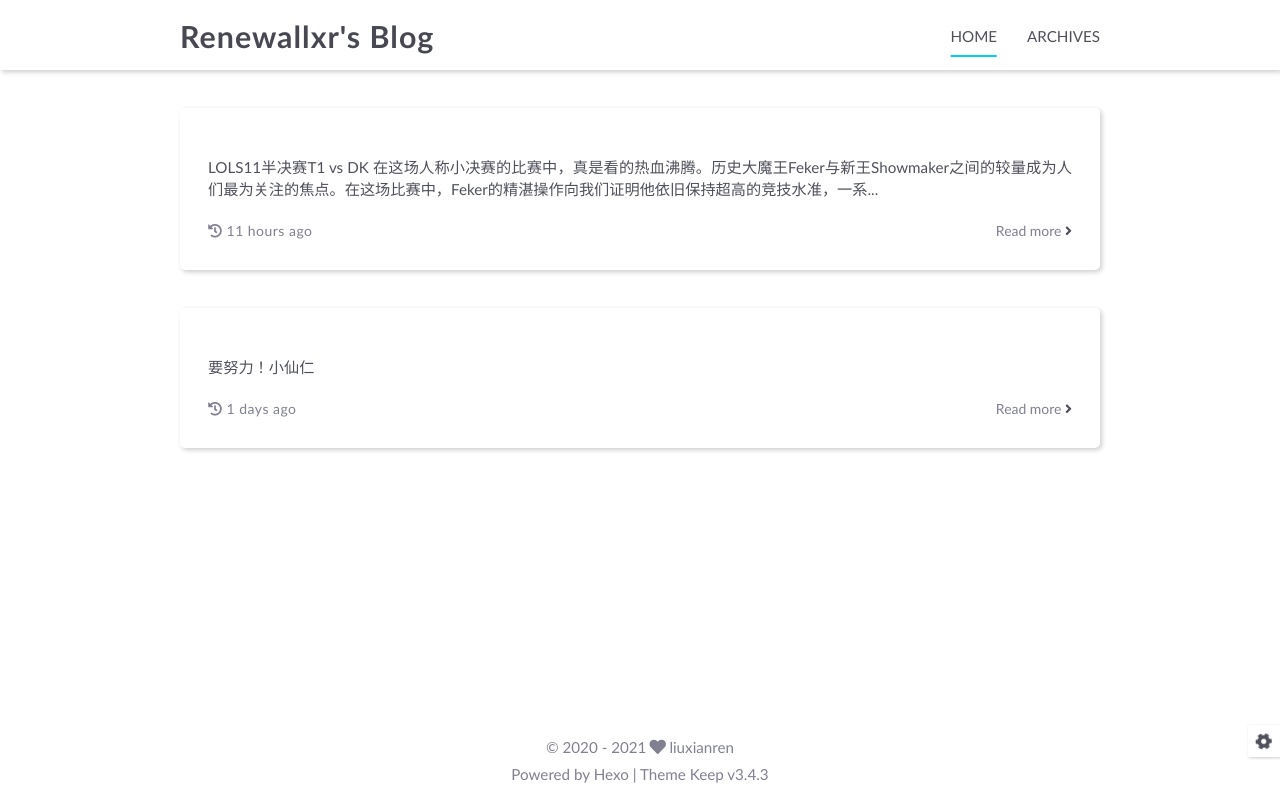
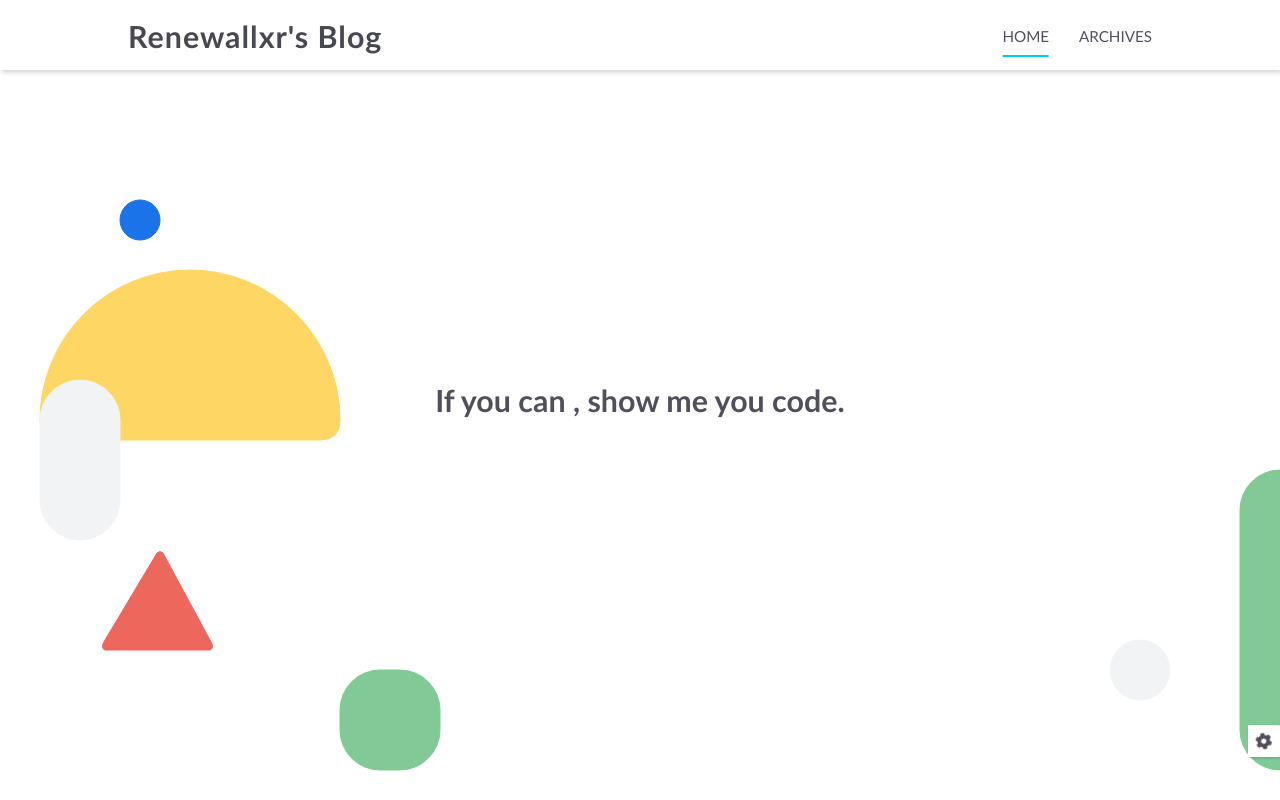
Before and after one commit to Lxrsvip/Lxrsvip.github.io, a plain HTML site: page index.html in a window 1280 px wide. Shown: the top 800 px of the page. Drawn offline with Linux system fonts and the light colour scheme.

Commit message:
Site updated: 2021-10-31 13:00:23

```diff
--- a/index.html
+++ b/index.html
@@ -21,7 +21,7 @@
     <script id="hexo-configurations">
     let KEEP = window.KEEP || {};
     KEEP.hexo_config = {"hostname":"example.com","root":"/","language":"en"};
-    KEEP.theme_config = {"toc":{"enable":false,"number":false,"expand_all":false,"init_open":false},"style":{"primary_color":"#00CCFF","avatar":"/images/avatar.svg","favicon":"/images/logo.svg","article_img_align":"left","left_side_width":"260px","content_max_width":"920px","hover":{"shadow":false,"scale":false},"first_screen":{"enable":"ture","background_img":"/images/bg.svg","description":"If you can , show me you code."},"scroll":{"progress_bar":{"enable":false},"percent":{"enable":false}}},"local_search":{"enable":false,"preload":false},"code_copy":{"enable":false,"style":"default"},"pjax":{"enable":false},"lazyload":{"enable":false},"version":"3.4.3"};
+    KEEP.theme_config = {"toc":{"enable":false,"number":false,"expand_all":false,"init_open":false},"style":{"primary_color":"#00CCFF","avatar":"/images/avatar.svg","favicon":"/images/logo.svg","article_img_align":"left","left_side_width":"260px","content_max_width":"920px","hover":{"shadow":false,"scale":false},"first_screen":{"enable":true,"background_img":"/images/bg.svg","description":"If you can , show me you code."},"scroll":{"progress_bar":{"enable":false},"percent":{"enable":false}}},"local_search":{"enable":false,"preload":false},"code_copy":{"enable":false,"style":"default"},"pjax":{"enable":false},"lazyload":{"enable":false},"version":"3.4.3"};
     KEEP.language_ago = {"second":"%s seconds ago","minute":"%s minutes ago","hour":"%s hours ago","day":"%s days ago","week":"%s weeks ago","month":"%s months ago","year":"%s years ago"};
   </script>
 <meta name="generator" content="Hexo 5.4.0"></head>
@@ -38,13 +38,23 @@
 <main class="page-container">
 
 
+        <div class="first-screen-container flex-center fade-in-down-animation">
+    <div class="content flex-center">
+        <div class="description">
+            If you can , show me you code.
+        </div>
+
+    </div>
+</div>
+
+
 
     <div class="page-main-content">
 
         <div class="page-main-content-top">
             <header class="header-wrapper">
 
-    <div class="header-content">
+    <div class="header-content has-first-screen">
         <div class="left">
 
             <a class="logo-title" href="/">
```
Also changed, not shown: 2021/10/29/one/index.html (+1 -1 lines), 2021/10/31/s11半决赛/index.html (+1 -1 lines), archives/2021/10/index.html (+1 -1 lines), archives/2021/index.html (+1 -1 lines), archives/index.html (+1 -1 lines).
